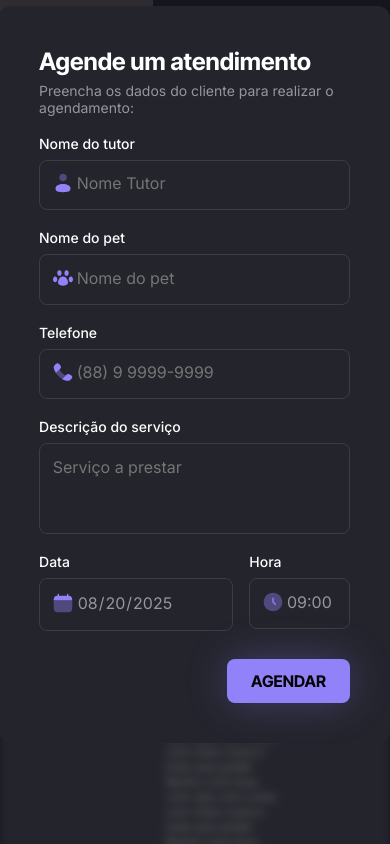
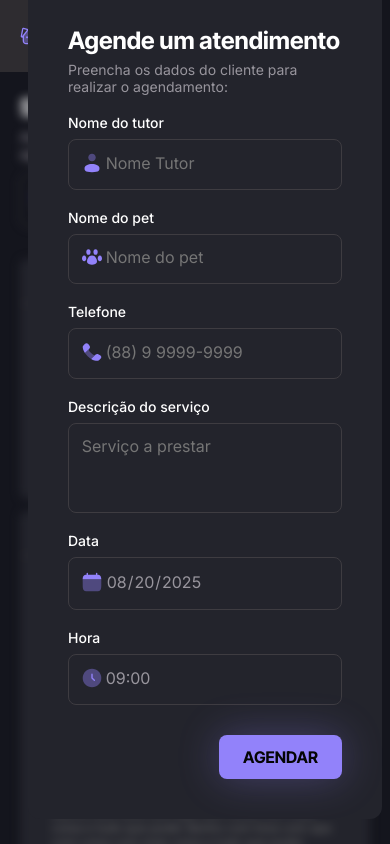
Before and after one commit to Weyne23/agendamento-de-petshop, a website built with webpack: page index.html in a window 390 px wide. Both pictures are taken after a click on the button "NOVO AGENDAMENTO". Shown: the top 844 px of the page. Built offline with nearby package versions, Linux system fonts and the light colour scheme; data requests are answered from the project's data file; files whose address does not match are found by name; a web font is replaced by a local one.

Commit message:
feature: finalizado a responsividade

```diff
--- a/index.html
+++ b/index.html
@@ -125,7 +125,7 @@
                 <div class="input flex">
                     <textarea name="service" id="service" placeholder="Serviço a prestar" cols="30" rows="3" required></textarea>
                 </div>
-                <div class="flex grid grid-coluns-2 gap-16">
+                <div class="grid grid-columns-2 gap-16">
                     <div class="input-wrapper">
                         <label for="date-schedule">Data</label>
                         <div class="input flex">
--- a/server.json
+++ b/server.json
@@ -13,7 +13,7 @@
       "ch_name_tutor": "Weyne Siqueira",
       "ch_name_pet": "Linda",
       "ch_telefone": "88999999999",
-      "ch_service": "Exorcismo",
+      "ch_service": "Tosa",
       "dt_schedule": "2025-08-18T20:00:00.000Z"
     },
     {
@@ -21,7 +21,7 @@
       "ch_name_tutor": "Thahlihthah",
       "ch_name_pet": "Dipper",
       "ch_telefone": "88999999999",
-      "ch_service": "Bariátrica",
+      "ch_service": "Banho e Tosa",
       "dt_schedule": "2025-08-18T23:00:00.000Z"
     },
     {
@@ -127,6 +127,14 @@
       "ch_name_pet": "asdasd",
       "ch_phone": "(88) 99965-8877",
       "ch_service": "Banho com tosa com spa com coisa com mais coisa e tudo que poder Banho com tosa com spa com coisa com mais coisa e tudo que poder Banho com tosa com spa com coisa com mais coisa e tudo que poder Banho com tosa com spa com coisa com mais coisa e tudo que poder"
+    },
+    {
+      "id": "1755642028559",
+      "dt_schedule": "2025-08-20T16:00:00.000Z",
+      "ch_name_tutor": "magno",
+      "ch_name_pet": "chocolate",
+      "ch_phone": "(88) 77777-7777",
+      "ch_service": "PAPAPA PAPAPA PAPAPAPAPA"
     }
   ]
 }
--- a/src/styles/global.css
+++ b/src/styles/global.css
@@ -51,8 +51,8 @@
 
 body {
     background-color: var(--background-color);
-    position: relative;
     height: 100vh;
+    overflow-x: hidden;
 }
 
 html {
--- a/src/styles/header.css
+++ b/src/styles/header.css
@@ -21,3 +21,11 @@
     margin-top: .875rem;
     margin-bottom: 2rem;
 }
+
+@media(width < 45em) {
+    #main-header {
+        flex-direction: column;
+        align-items: flex-start;
+        gap: .75rem;
+    }
+}
--- a/src/styles/main.css
+++ b/src/styles/main.css
@@ -1,4 +1,5 @@
 main {
+    position: relative;
     justify-self: center;
     max-width: 46rem;
     margin-inline: 1.5rem;
@@ -13,3 +14,17 @@ main {
 #app {
     transition: filter 200ms linear;
 }
+
+@media(width < 45em) {
+    main {
+        padding-bottom: 3em;
+        margin: 1.25rem;
+
+        & .input-button{
+            right:auto;
+            bottom: 3%;
+            margin-inline: auto;
+            justify-self: center;
+        }
+    }
+}
--- a/src/styles/schedule.css
+++ b/src/styles/schedule.css
@@ -96,6 +96,25 @@
 #new-schedule {
     position: fixed;
     justify-self: center;
+    margin-inline: .5rem;
     bottom: 12%;
     transition: opacity 200ms linear;
 }
+
+@media(width < 45em) {
+    #schedules {
+        & .item-schedule {
+            grid-template-columns: auto;
+            grid-template-rows: 1fr 1fr 1fr;
+        }
+    }
+
+    #new-schedule {
+        position: fixed;
+        justify-self: center;
+        align-self: center;
+        margin-top: 4.75rem;
+        bottom: 3%;
+        transition: opacity 200ms linear;
+    }
+}
--- a/src/styles/utility.css
+++ b/src/styles/utility.css
@@ -37,3 +37,11 @@
 .display-none {
     display: none;
 }
+
+@media(width < 45em) {
+    .grid-columns-2 {
+        grid-template-columns: auto;
+        grid-template-rows: 1fr 1fr;
+        gap: 0;
+    }
+}
```
Also changed, not shown: dist/index.html, dist/main.js.
